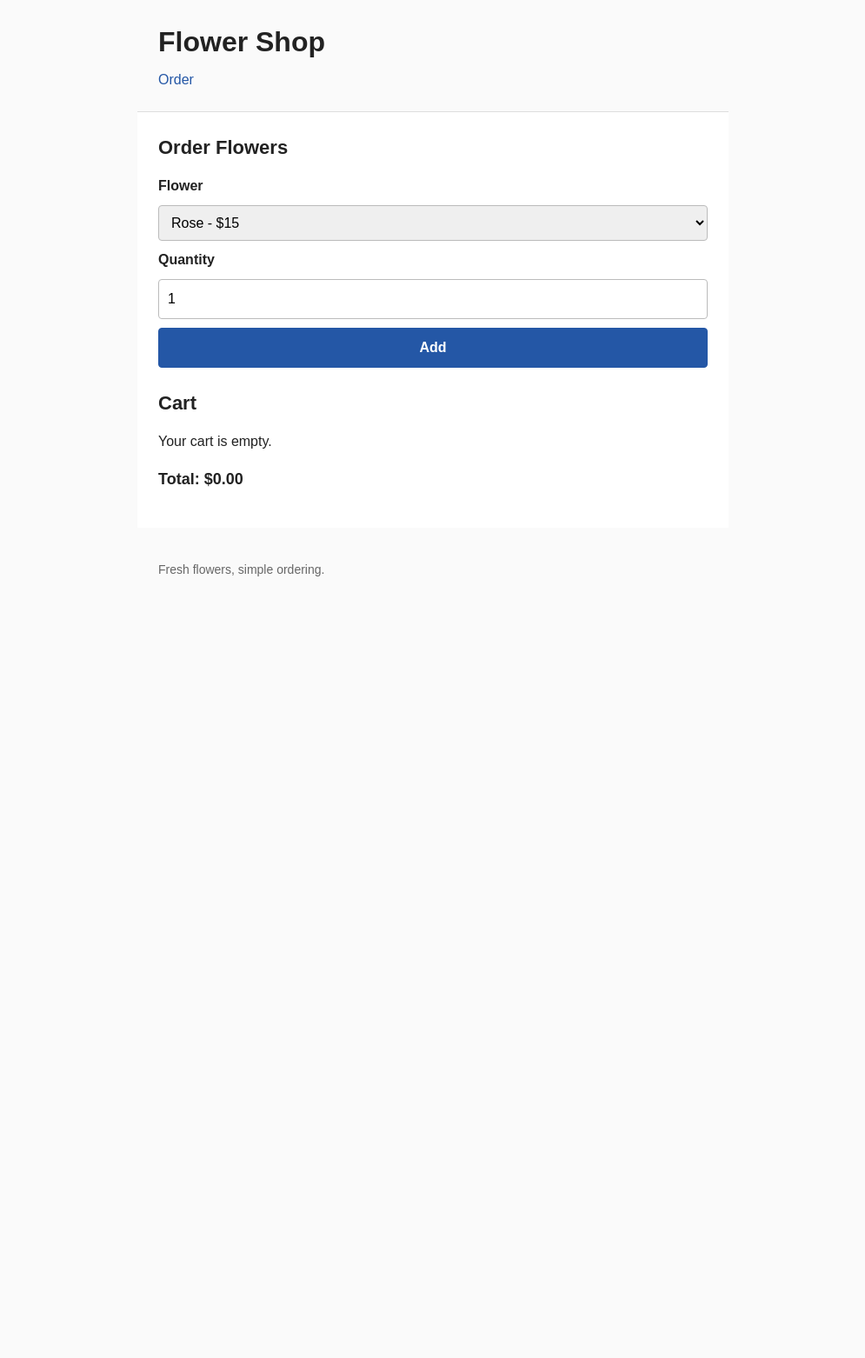
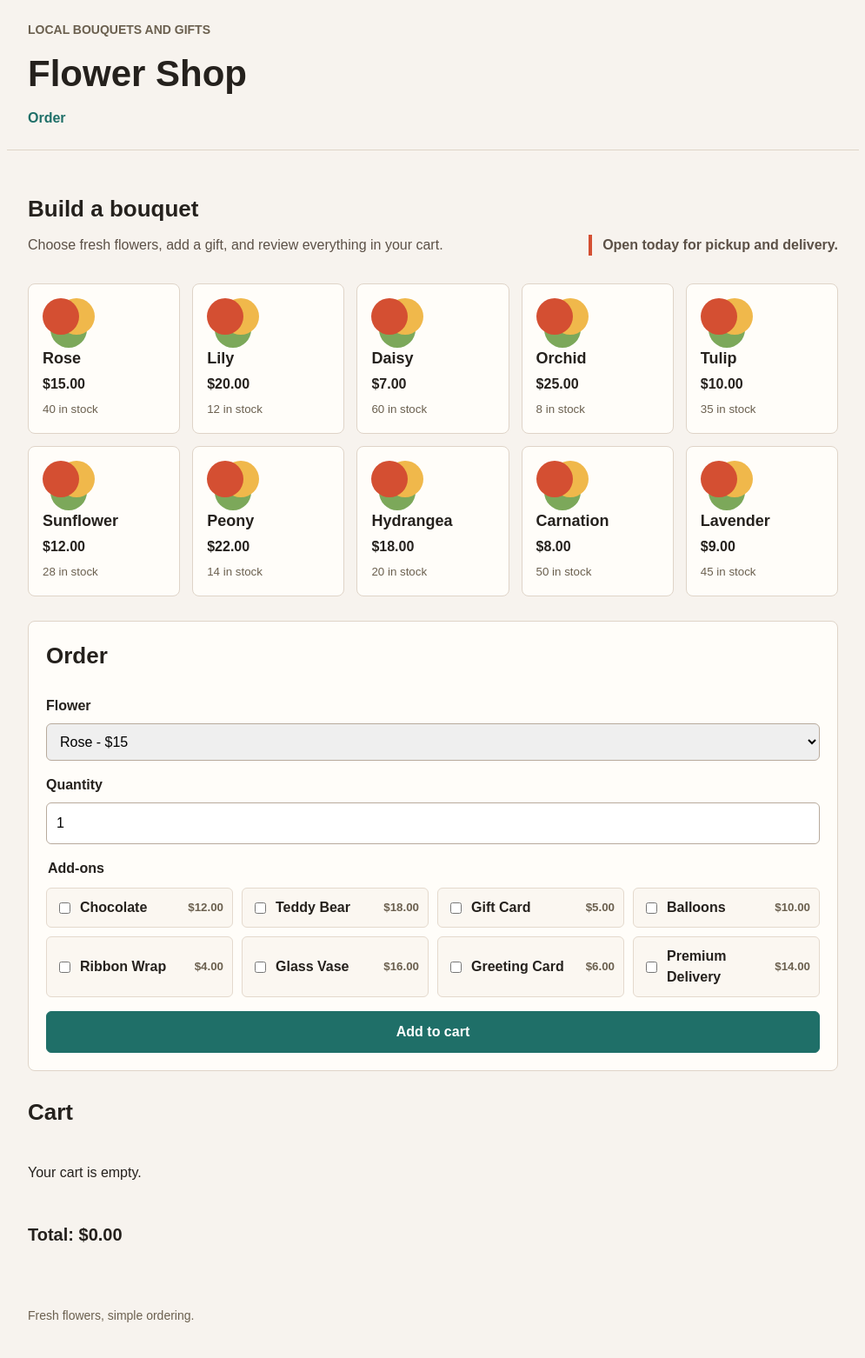
Before and after one commit to st25326-art/CSC2_Flask_Practise, a Flask app: page / in a window 1280 px wide. Shown: the whole page at 87% size, without its empty margins (142-1137 px from the left). Before the commit the page ends 663 px from the top, so only its background shows below. Run offline with Flask 3, Linux system fonts and the light colour scheme.

Commit message:
Add flower addons and refresh design

```diff
--- a/app.py
+++ b/app.py
@@ -8,22 +8,44 @@ app.secret_key = 'supersecretkey'
 def load_data():
     with open("data/flowers.json") as file:
         flowers = json.load(file)
-    return flowers
+    with open("data/addons.json") as file:
+        addons = json.load(file)
+    return flowers, addons
 
 
 def calculate_total(cart):
-    total = sum(item['price'] * item['quantity'] for item in cart.values())
+    total = sum(item['price'] * item['quantity'] for item in cart)
     return total
+
+
+def get_cart():
+    cart = session.get('cart', [])
+
+    if isinstance(cart, dict):
+        cart = [
+            {
+                'flower': flower,
+                'addons': [],
+                'price': details['price'],
+                'quantity': details['quantity']
+            }
+            for flower, details in cart.items()
+        ]
+        session['cart'] = cart
+        session.modified = True
+
+    return cart
 
 
 @app.route("/")
 def home():
-    flowers = load_data()
-    cart = session.get('cart', {})
+    flowers, addons = load_data()
+    cart = get_cart()
     total = calculate_total(cart)
     return render_template(
         "index.html",
         flowers=flowers,
+        addons=addons,
         cart=cart,
         total=total
     )
@@ -33,37 +55,43 @@ def home():
 def add_to_cart():
     flower = request.form['flower']
     quantity = int(request.form['quantity'])
-    flowers = load_data()
-    cart = session.get('cart', {})
+    selected_addons = request.form.getlist('addons')
+    flowers, addons = load_data()
+    cart = get_cart()
 
     if flower not in flowers:
         flash("Invalid flower selected.")
         return redirect(url_for('home'))
 
-    if flower in cart:
-        cart[flower]['quantity'] += quantity
-    else:
-        cart[flower] = {
-            'price': flowers[flower]['price'],
-            'quantity': quantity
-        }
+    selected_addons = [
+        addon for addon in selected_addons
+        if addon in addons
+    ]
+    addon_total = sum(addons[addon]['price'] for addon in selected_addons)
+
+    cart.append({
+        'flower': flower,
+        'addons': selected_addons,
+        'price': flowers[flower]['price'] + addon_total,
+        'quantity': quantity
+    })
 
     session['cart'] = cart
     session.modified = True
-    flash(f"{quantity} {flower}(s) added to cart.")
+    flash(f"Added {quantity} {flower} order to the cart.")
 
     return redirect(url_for('home'))
 
 
-@app.route('/remove_from_cart/<item>')
-def remove_from_cart(item):
-    cart = session.get('cart', {})
+@app.route('/remove_from_cart/<int:item_index>')
+def remove_from_cart(item_index):
+    cart = get_cart()
 
-    if item in cart:
-        del cart[item]
+    if 0 <= item_index < len(cart):
+        removed_item = cart.pop(item_index)
         session['cart'] = cart
         session.modified = True
-        flash(f"Removed all {item} from the cart.")
+        flash(f"Removed {removed_item['flower']} from the cart.")
     else:
         flash("Item not found in cart")
 
--- a/data/addons.json
+++ b/data/addons.json
@@ -2,16 +2,25 @@
     "Chocolate": {
         "price": 12
     },
-
     "Teddy Bear": {
         "price": 18
     },
-
     "Gift Card": {
         "price": 5
     },
-
     "Balloons": {
         "price": 10
+    },
+    "Ribbon Wrap": {
+        "price": 4
+    },
+    "Glass Vase": {
+        "price": 16
+    },
+    "Greeting Card": {
+        "price": 6
+    },
+    "Premium Delivery": {
+        "price": 14
     }
 }
--- a/data/flowers.json
+++ b/data/flowers.json
@@ -3,19 +3,40 @@
         "price": 15,
         "stock": 40
     },
-
     "Lily": {
         "price": 20,
         "stock": 12
     },
-
     "Daisy": {
         "price": 7,
         "stock": 60
     },
-
     "Orchid": {
         "price": 25,
         "stock": 8
+    },
+    "Tulip": {
+        "price": 10,
+        "stock": 35
+    },
+    "Sunflower": {
+        "price": 12,
+        "stock": 28
+    },
+    "Peony": {
+        "price": 22,
+        "stock": 14
+    },
+    "Hydrangea": {
+        "price": 18,
+        "stock": 20
+    },
+    "Carnation": {
+        "price": 8,
+        "stock": 50
+    },
+    "Lavender": {
+        "price": 9,
+        "stock": 45
     }
 }
--- a/static/css/style.css
+++ b/static/css/style.css
@@ -4,8 +4,8 @@
 
 body {
   margin: 0;
-  background: #fafafa;
-  color: #222;
+  background: #f7f3ee;
+  color: #25211d;
   font-family: Arial, sans-serif;
   line-height: 1.5;
 }
@@ -13,23 +13,33 @@ body {
 header,
 main,
 footer {
-  max-width: 680px;
+  max-width: 980px;
   margin: 0 auto;
   padding: 24px;
 }
 
 header {
-  border-bottom: 1px solid #ddd;
+  display: grid;
+  gap: 8px;
+  border-bottom: 1px solid #ded4c7;
+}
+
+.eyebrow {
+  margin: 0;
+  color: #6b604f;
+  font-size: 14px;
+  font-weight: 700;
+  text-transform: uppercase;
 }
 
 header h1 {
-  margin: 0 0 8px;
-  font-size: 32px;
-  font-weight: 700;
+  margin: 0;
+  font-size: 42px;
 }
 
 nav a {
-  color: #2457a6;
+  color: #1f6f68;
+  font-weight: 700;
   text-decoration: none;
 }
 
@@ -38,21 +48,99 @@ nav a:hover {
 }
 
 main {
-  background: #fff;
+  display: grid;
+  gap: 28px;
+}
+
+.intro {
+  display: grid;
+  grid-template-columns: 1fr auto;
+  gap: 20px;
+  align-items: end;
+  padding: 24px 0 4px;
+}
+
+h2,
+h3,
+p {
+  margin-top: 0;
 }
 
 h2 {
-  margin: 0 0 16px;
-  font-size: 22px;
+  margin-bottom: 10px;
+  font-size: 26px;
+}
+
+.intro p {
+  max-width: 560px;
+  margin-bottom: 0;
+  color: #5c5147;
+}
+
+.intro-note {
+  border-left: 4px solid #d44f32;
+  padding-left: 12px;
+  font-weight: 700;
+}
+
+.flower-list {
+  display: grid;
+  grid-template-columns: repeat(auto-fit, minmax(150px, 1fr));
+  gap: 14px;
+}
+
+.flower-card {
+  min-height: 150px;
+  border: 1px solid #dfd4c8;
+  border-radius: 8px;
+  background: #fffdf9;
+  padding: 16px;
+}
+
+.flower-mark {
+  display: block;
+  width: 42px;
+  height: 42px;
+  margin-bottom: 14px;
+  border-radius: 50%;
+  background: #d44f32;
+  box-shadow:
+    18px 0 0 #f0b84b,
+    9px 15px 0 #7ca85a;
+}
+
+.flower-card h3 {
+  margin-bottom: 4px;
+  font-size: 18px;
+}
+
+.flower-card p {
+  margin-bottom: 4px;
+  font-weight: 700;
+}
+
+.flower-card small,
+.cart small,
+.addon-option small {
+  color: #6b604f;
 }
 
 form {
   display: grid;
-  gap: 10px;
-  margin-bottom: 24px;
+  gap: 16px;
+  border: 1px solid #dfd4c8;
+  border-radius: 8px;
+  background: #fffdf9;
+  padding: 20px;
 }
 
-label {
+.form-row {
+  display: grid;
+  gap: 8px;
+}
+
+label,
+legend {
   font-weight: 700;
 }
 
@@ -60,67 +148,111 @@ select,
 input,
 button {
   width: 100%;
-  border: 1px solid #bbb;
-  border-radius: 4px;
+  border: 1px solid #b8aa9c;
+  border-radius: 6px;
   font: inherit;
+  padding: 11px;
+}
+
+fieldset {
+  margin: 0;
+  border: 0;
+  padding: 0;
+}
+
+legend {
+  margin-bottom: 10px;
+}
+
+.addons {
+  display: grid;
+  grid-template-columns: repeat(auto-fit, minmax(180px, 1fr));
+  gap: 10px;
+}
+
+.addon-option {
+  display: grid;
+  grid-template-columns: auto 1fr auto;
+  gap: 8px;
+  align-items: center;
+  border: 1px solid #e4d9cd;
+  border-radius: 6px;
+  background: #fbf7f1;
   padding: 10px;
 }
 
+.addon-option input {
+  width: auto;
+}
+
 button {
-  background: #2457a6;
-  border-color: #2457a6;
+  background: #1f6f68;
+  border-color: #1f6f68;
   color: #fff;
   cursor: pointer;
   font-weight: 700;
 }
 
 button:hover {
-  background: #1d4685;
+  background: #185852;
 }
 
 .flashes {
-  margin: 0 0 24px;
-  padding-left: 20px;
+  margin: 0;
+  padding: 12px 16px 12px 34px;
+  border: 1px solid #d9c372;
+  border-radius: 6px;
+  background: #fff7ce;
 }
 
 .cart {
   list-style: none;
-  margin: 0 0 16px;
+  margin: 0;
   padding: 0;
 }
 
 .cart li {
   display: grid;
   grid-template-columns: 1fr auto auto;
-  gap: 12px;
+  gap: 14px;
   align-items: center;
-  border-bottom: 1px solid #eee;
-  padding: 10px 0;
+  border-bottom: 1px solid #ded4c7;
+  padding: 14px 0;
+}
+
+.cart strong,
+.cart small {
+  display: block;
 }
 
 .cart a {
-  color: #9b2c2c;
+  color: #a33c2f;
+  font-weight: 700;
 }
 
 .total {
-  font-size: 18px;
+  font-size: 20px;
   font-weight: 700;
 }
 
 footer {
-  color: #666;
+  color: #6b604f;
   font-size: 14px;
 }
 
-@media (max-width: 520px) {
+@media (max-width: 640px) {
   header,
   main,
   footer {
     padding: 18px;
   }
 
+  header h1 {
+    font-size: 34px;
+  }
+
+  .intro,
   .cart li {
     grid-template-columns: 1fr;
-    gap: 4px;
   }
 }
--- a/templates/base.html
+++ b/templates/base.html
@@ -8,6 +8,7 @@
   </head>
   <body>
     <header>
+      <p class="eyebrow">Local bouquets and gifts</p>
       <h1>Flower Shop</h1>
       <nav>
         <a href="{{ url_for('home') }}">Order</a>
--- a/templates/index.html
+++ b/templates/index.html
@@ -3,20 +3,56 @@
 {% block title %}Flower Shop{% endblock %}
 
 {% block content %}
-<h2>Order Flowers</h2>
+<section class="intro">
+  <div>
+    <h2>Build a bouquet</h2>
+    <p>Choose fresh flowers, add a gift, and review everything in your cart.</p>
+  </div>
+  <p class="intro-note">Open today for pickup and delivery.</p>
+</section>
+
+<section class="flower-list" aria-label="Available flowers">
+  {% for flower, details in flowers.items() %}
+  <article class="flower-card">
+    <span class="flower-mark"></span>
+    <h3>{{ flower }}</h3>
+    <p>${{ '%.2f' % details['price'] }}</p>
+    <small>{{ details['stock'] }} in stock</small>
+  </article>
+  {% endfor %}
+</section>
 
 <form action="{{ url_for('add_to_cart') }}" method="post">
+  <h2>Order</h2>
+
+  <div class="form-row">
     <label for="flower">Flower</label>
     <select name="flower" id="flower">
       {% for flower, details in flowers.items() %}
       <option value="{{ flower }}">{{ flower }} - ${{ details['price'] }}</option>
       {% endfor %}
     </select>
+  </div>
 
+  <div class="form-row">
     <label for="quantity">Quantity</label>
     <input id="quantity" type="number" name="quantity" value="1" min="1">
+  </div>
 
-  <button type="submit">Add</button>
+  <fieldset>
+    <legend>Add-ons</legend>
+    <div class="addons">
+      {% for addon, details in addons.items() %}
+      <label class="addon-option">
+        <input type="checkbox" name="addons" value="{{ addon }}">
+        <span>{{ addon }}</span>
+        <small>${{ '%.2f' % details['price'] }}</small>
+      </label>
+      {% endfor %}
+    </div>
+  </fieldset>
+
+  <button type="submit">Add to cart</button>
 </form>
 
 {% with messages = get_flashed_messages() %}
@@ -32,11 +68,18 @@
 <h2>Cart</h2>
 {% if cart %}
   <ul class="cart">
-    {% for item, details in cart.items() %}
+    {% for item in cart %}
     <li>
-      <span>{{ item }} x {{ details['quantity'] }}</span>
-      <span>${{ '%.2f' % (details['quantity'] * details['price']) }}</span>
-      <a href="{{ url_for('remove_from_cart', item=item) }}">Remove</a>
+      <div>
+        <strong>{{ item['flower'] }} x {{ item['quantity'] }}</strong>
+        {% if item['addons'] %}
+        <small>{{ item['addons'] | join(', ') }}</small>
+        {% else %}
+        <small>No add-ons</small>
+        {% endif %}
+      </div>
+      <span>${{ '%.2f' % (item['quantity'] * item['price']) }}</span>
+      <a href="{{ url_for('remove_from_cart', item_index=loop.index0) }}">Remove</a>
     </li>
     {% endfor %}
   </ul>
```
Also changed, not shown: static/style.css (deleted). Lines whose indentation alone changed are shown as unchanged.
